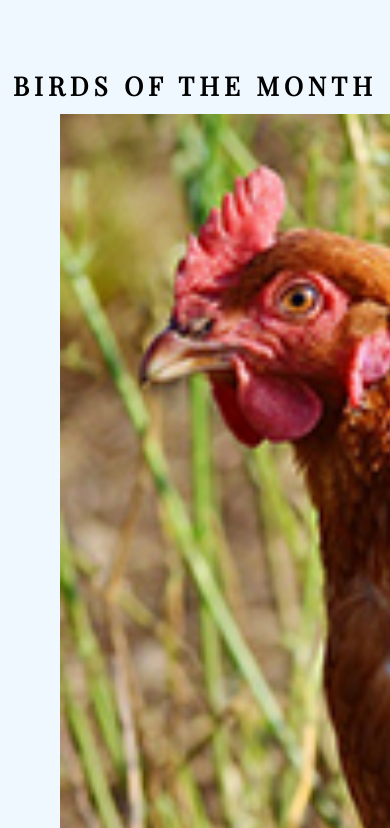
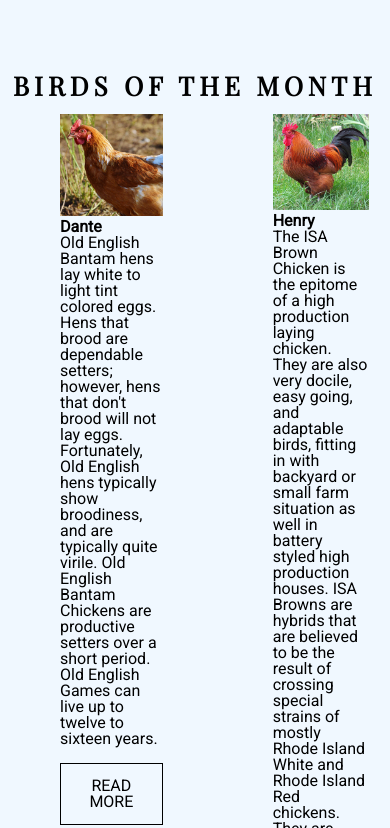
Before and after one commit to JBajkowski/jbajkowski.github.io, a plain HTML site: page unit_6/index.html in a window 390 px wide. Shown: the part 716-1544 px from the top of the page. Drawn offline with nearby package versions, Linux system fonts and the light colour scheme.

Commit message:
jvjlvljgh

```diff
--- a/unit_6/css/style.css
+++ b/unit_6/css/style.css
@@ -166,10 +166,10 @@ footer {
 @media only screen and (max-width: 1160px) {
   .grid-container {
   display: grid;
-  grid-template-columns: auto;
+  grid-template-columns: auto auto;
   grid-gap: 10px;
   padding: 10px;
-  width: 1200px;
+  width: 100%;
   margin: auto;
 }
 
```
